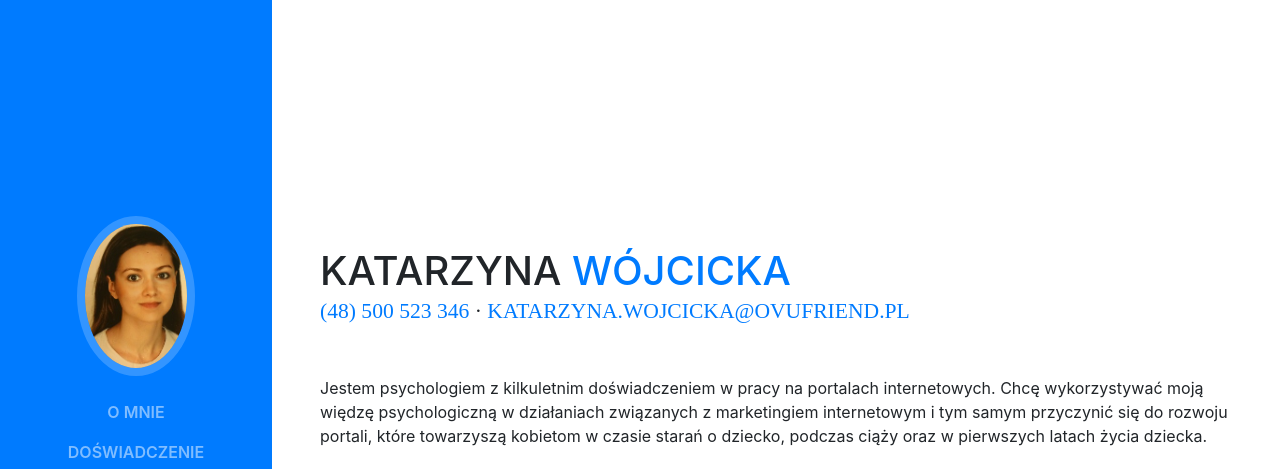
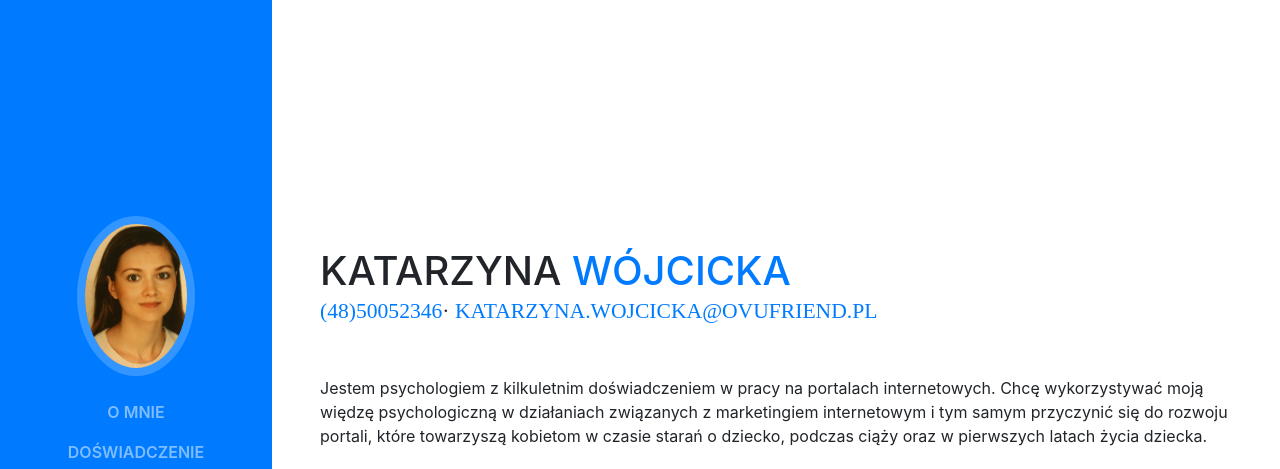
Before and after one commit to KatarzynaOvuFriend/pierwszy-projekt, a website with bundled scripts: page index.html in a window 1280 px wide. Shown: the top 469 px of the page. Built offline with nearby package versions, Linux system fonts and the light colour scheme; a web font is replaced by a local one.

Commit message:
Update index.html

```diff
--- a/index.html
+++ b/index.html
@@ -76,7 +76,8 @@
             <span class="text-primary">Wójcicka</span>
           </h1>
           <div class="subheading mb-5">
-              <a href="tel(48) 500 523 346">(48) 500 523 346</a> ·
+
+          <a href="tel:+48500523346">(48)50052346</a>·
             <a href="mailto:name@email.com">katarzyna.wojcicka@ovufriend.pl</a>
           </div>
           <p class="mb-5">Jestem psychologiem z kilkuletnim doświadczeniem w pracy na portalach internetowych. Chcę wykorzystywać moją więdzę psychologiczną w działaniach związanych z marketingiem internetowym i tym samym przyczynić się do rozwoju portali, które towarzyszą kobietom w czasie starań o dziecko, podczas ciąży oraz w pierwszych latach życia dziecka.</p>
```
